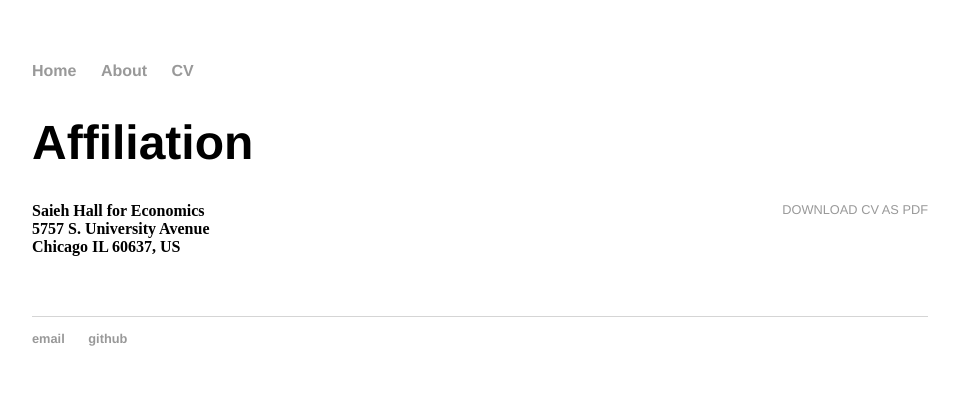
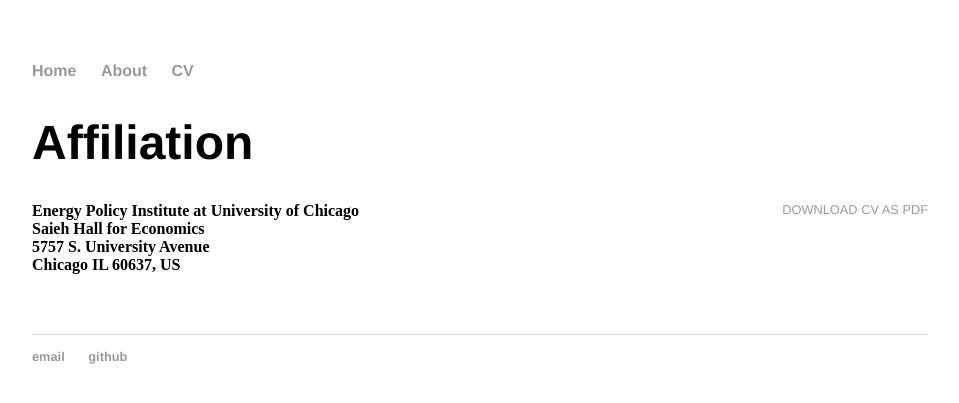
Before and after one commit to azharhsain/azharhsain.github.io, a Jekyll site: the page built from cv/index.html, in a window 1280 px wide. Shown: the top 403 px of the page, without its empty margins (160-1119 px from the left). Built offline with Jekyll 4.4.1, drawn with Linux system fonts in a browser that asks for light colours.

Commit message:
Changed CV

```diff
--- a/cv/index.html
+++ b/cv/index.html
@@ -6,7 +6,8 @@ title: Azhar Hussain
 	<div class="cv">
 					<h1>Affiliation</h1>
 					<a href="Azhar_Hussain_CV.pdf" class="download" target="_blank" title="Download CV">Download CV as PDF</a>
-					<strong>Saieh Hall for Economics <br>
+					<strong>Energy Policy Institute at University of Chicago<br>
+					Saieh Hall for Economics <br>
 					5757 S. University Avenue <br>
 					Chicago IL 60637, US</strong>
 	</div>
```
